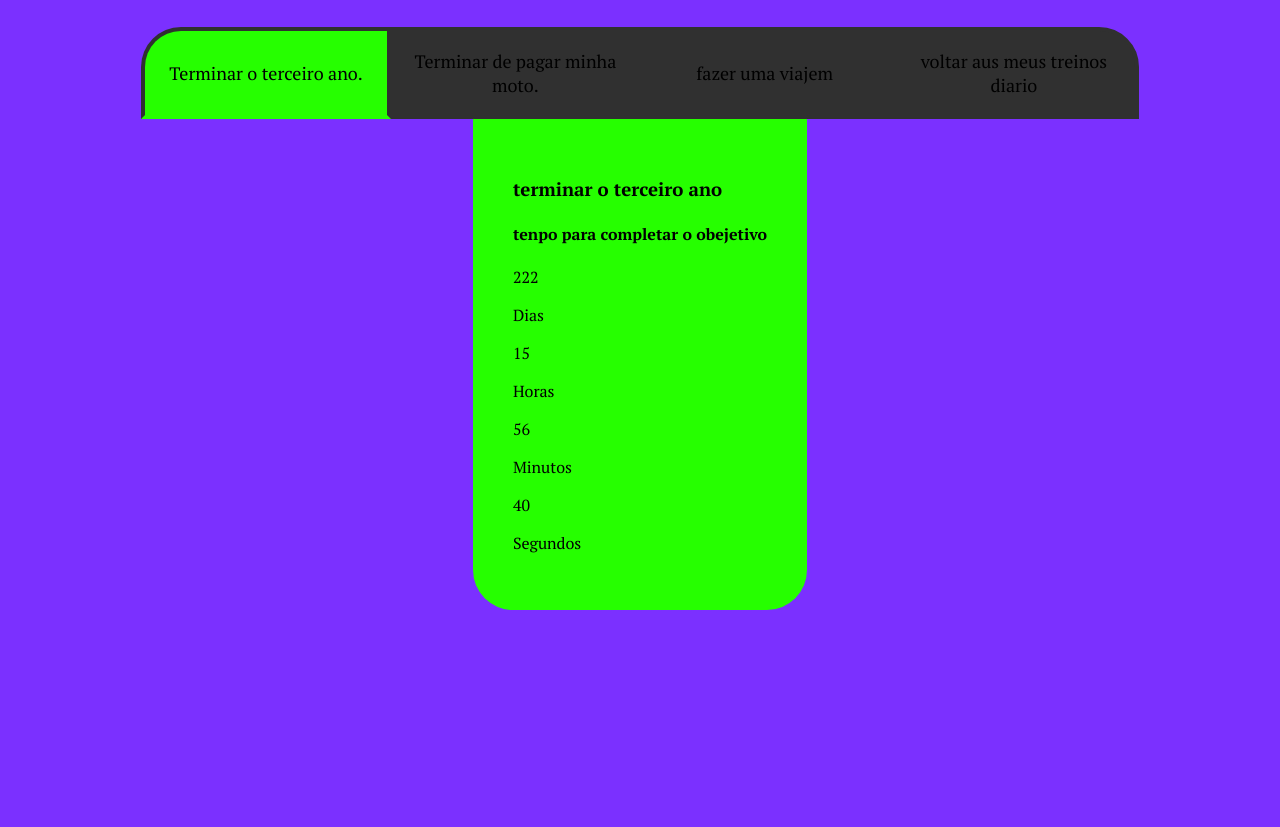
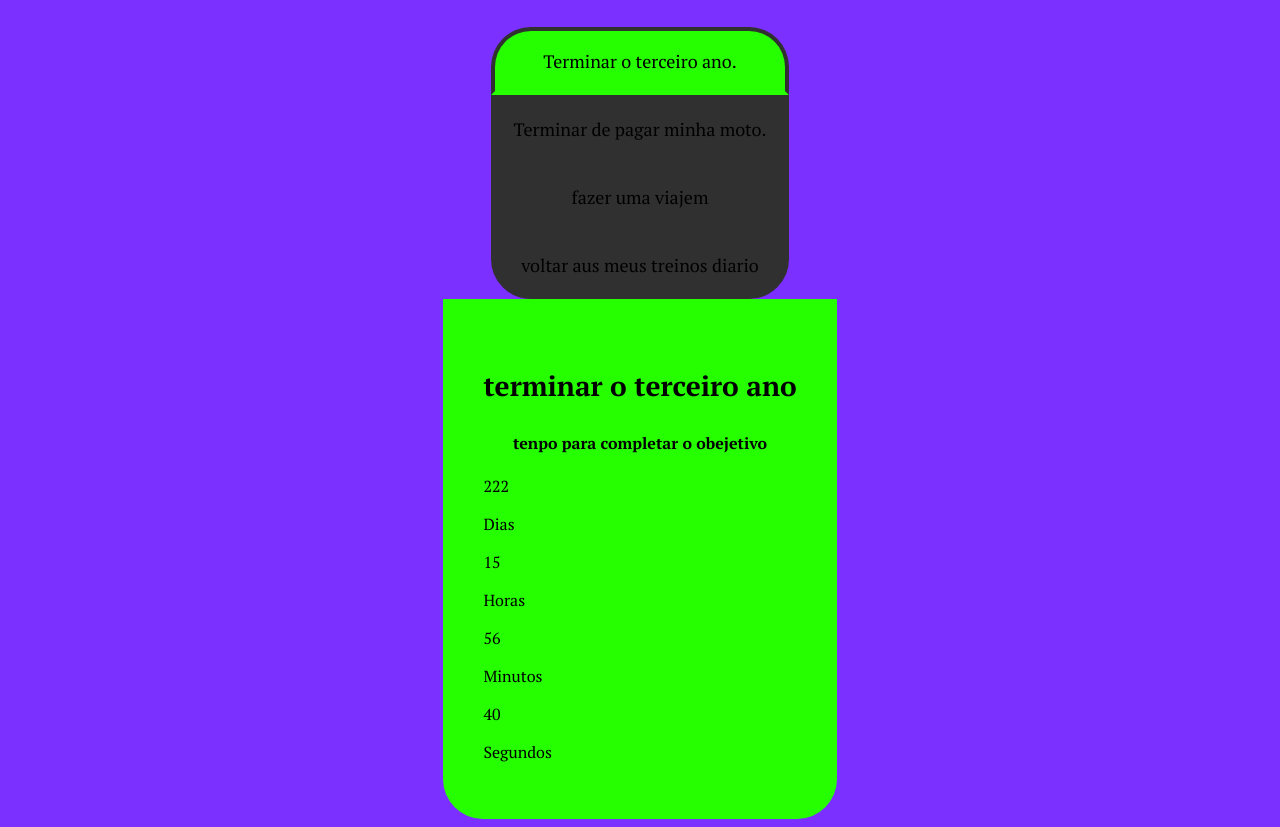
Before and after one commit to macedo311722/2024-3b-meus-, a plain HTML site: page index.html in a window 1280 px wide. Shown: the part 88-915 px from the top of the page. Before the commit the page ends 800 px from the top, so only its background shows below. Drawn offline with Linux system fonts and the light colour scheme; a web font is replaced by a local one.

Commit message:
aula 23/04

```diff
--- a/style.css
+++ b/style.css
@@ -81,14 +81,12 @@ body{
     display: none;
 }
 
-@media screen and (min-width: 768px){
-    .botoes{
-        display: flex;
-    }
-    .botao:first-child{
-        border-radius: 40px 0 0 0;
-    }
-    .botao:last-child{
-        border-radius: 0 40px 0 0;
-    }
+.aba-conteudo-titulo-principal{
+    font-size: 28px;
+    text-align: center;
 }
+
+.aba-conteudo-titulo-secundario{
+    text-align: center;
+    color: var();
+}
```
